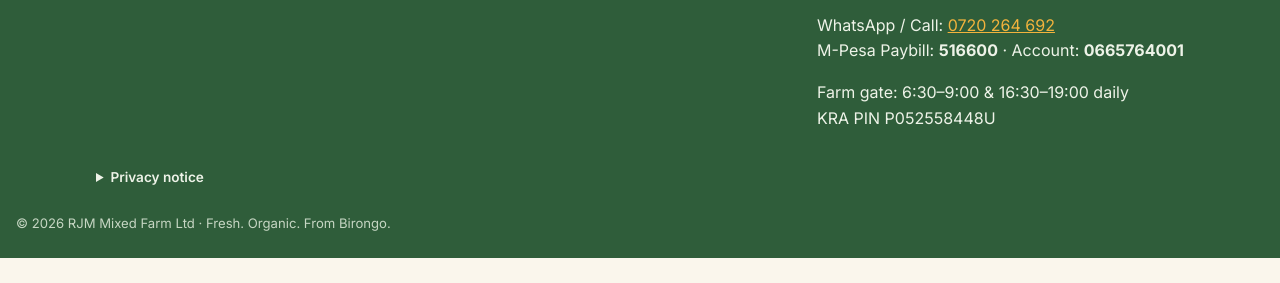
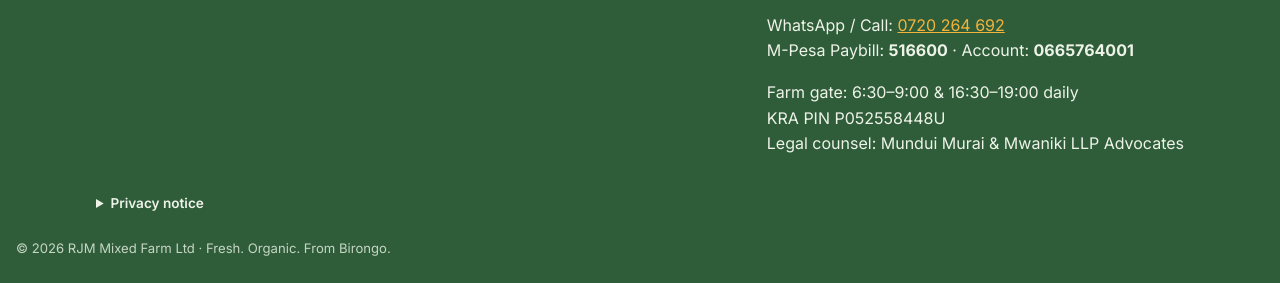
Before and after one commit to xander-mbaka/rjm, a plain HTML site: page index.html in a window 1280 px wide. Shown: the part 10044-10327 px from the top of the page. Before the commit the page ends 10302 px from the top, so only its background shows below. Drawn offline with Linux system fonts and the light colour scheme.

Commit message:
Add legal counsel (Mundui Murai & Mwaniki LLP Advocates) to footer

```diff
--- a/app.js
+++ b/app.js
@@ -266,6 +266,10 @@
   document.querySelectorAll('.account').forEach((el) => (el.textContent = C.mpesaAccount || '—'));
   document.querySelectorAll('.postal').forEach((el) => (el.textContent = C.postalAddress || ''));
   document.querySelectorAll('.kra-pin').forEach((el) => (el.textContent = C.kraPin ? `KRA PIN ${C.kraPin}` : ''));
+  document.querySelectorAll('.legal-counsel').forEach((el) => {
+    el.textContent = C.legalCounsel ? `Legal counsel: ${C.legalCounsel}` : '';
+    if (C.legalCounsel) el.before(document.createElement('br'));
+  });
   const phone = $('.phone-link');
   phone.textContent = C.phoneDisplay;
   phone.href = `https://wa.me/${C.whatsapp}`;
--- a/config.js
+++ b/config.js
@@ -10,6 +10,7 @@ window.RJM = {
   // Company details shown in the footer (from the registration documents)
   kraPin: 'P052558448U',
   postalAddress: 'P.O. Box 3808 – 40200, Kisii',
+  legalCounsel: 'Mundui Murai & Mwaniki LLP Advocates',
 
   // Product sections, in display order
   categories: [
--- a/index.html
+++ b/index.html
@@ -175,7 +175,7 @@
       <div>
         <p><b>RJM Mixed Farm Ltd</b><br />Birongo, Kisii County, Kenya<br /><span class="postal"></span></p>
         <p>WhatsApp / Call: <a class="phone-link" href="#"></a><br />M-Pesa Paybill: <b class="paybill"></b> · Account: <b class="account"></b></p>
-        <p>Farm gate: 6:30–9:00 &amp; 16:30–19:00 daily<br /><span class="kra-pin"></span></p>
+        <p>Farm gate: 6:30–9:00 &amp; 16:30–19:00 daily<br /><span class="kra-pin"></span><span class="legal-counsel"></span></p>
       </div>
     </div>
     <details class="wrap privacy" id="privacy">
```
